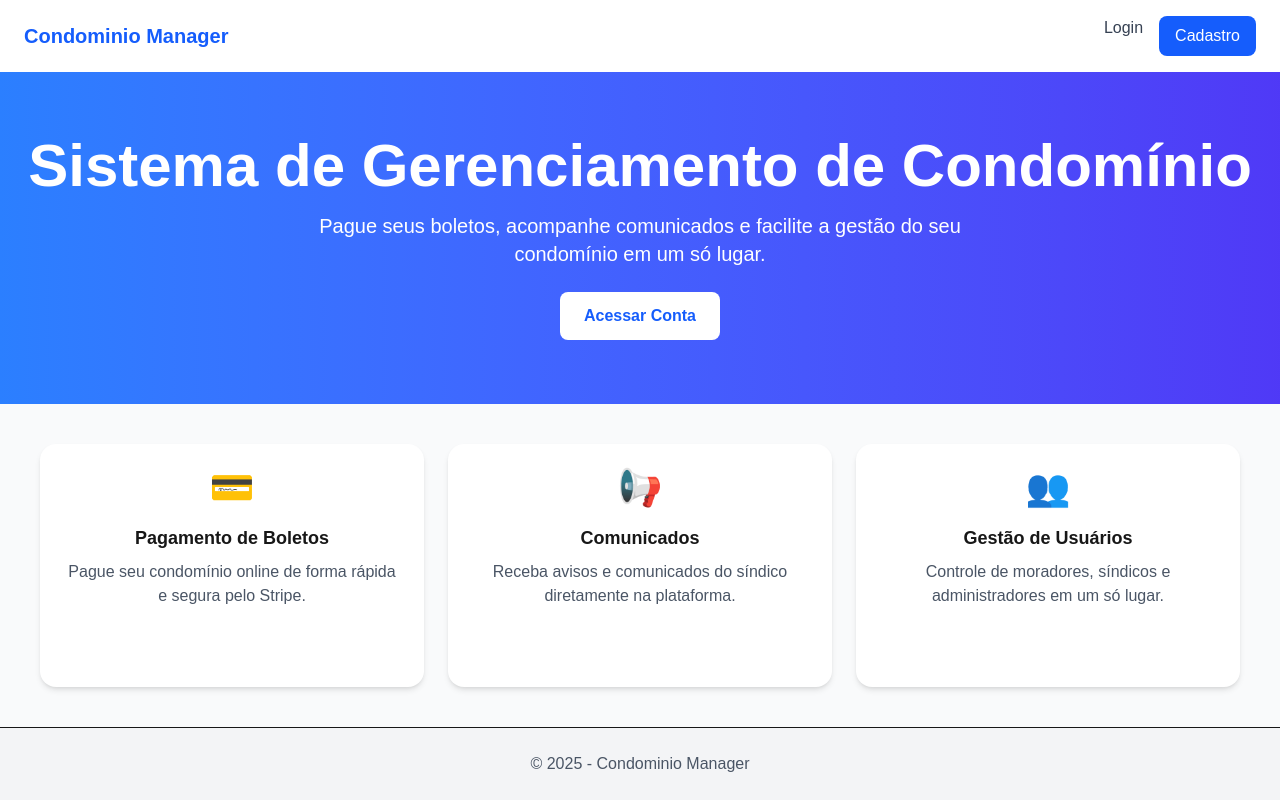
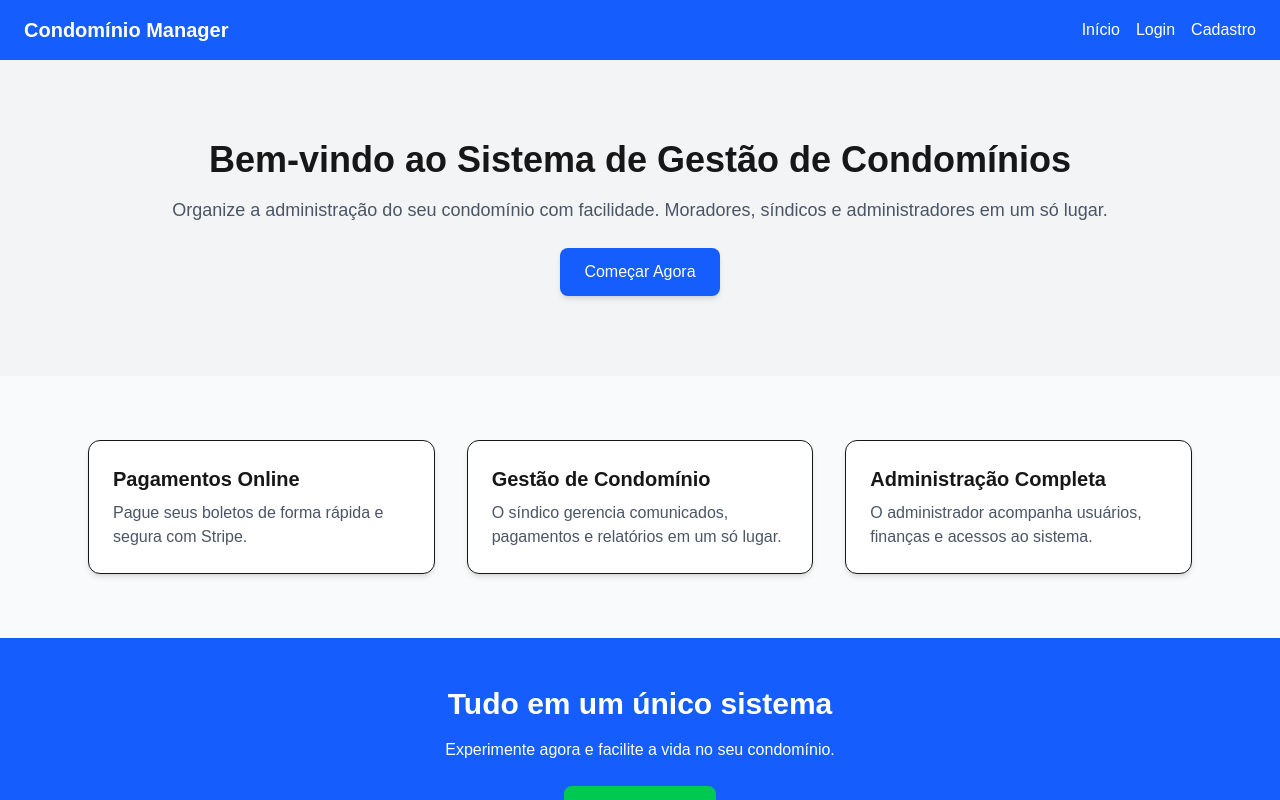
Before and after one commit to Yuri-Rangel-Rabelo-Palheta/condominio-manager, a Next.js app: page / in a window 1280 px wide. Shown: the top 800 px of the page. Built offline with nearby package versions, Linux system fonts and the light colour scheme.

Commit message:
precisa lapidar as páginas, mas aqui é so o começo

```diff
--- a/app/page.tsx
+++ b/app/page.tsx
@@ -1,54 +1,53 @@
 "use client";
 
-import Navbar from "@/components/Navbar";
-import FeatureCard from "@/components/FeatureCard";
+import Navbar from "../components/Navbar";
+import Hero from "../components/Hero";
+import FeatureCard from "../components/FeatureCard";
+import Footer from "../components/Footer";
 
 export default function HomePage() {
   return (
-    <div className="min-h-screen bg-gray-50 flex flex-col">
+    <div className="flex flex-col min-h-screen bg-gray-50">
       {/* Navbar */}
       <Navbar />
 
-      {/* Hero */}
-      <section className="flex flex-col items-center justify-center text-center py-16 px-6 bg-gradient-to-r from-blue-500 to-indigo-600 text-white">
-        <h1 className="text-4xl md:text-6xl font-bold mb-4">
-          Sistema de Gerenciamento de Condomínio
-        </h1>
-        <p className="max-w-2xl text-lg md:text-xl mb-6">
-          Pague seus boletos, acompanhe comunicados e facilite a gestão do seu
-          condomínio em um só lugar.
-        </p>
-        <a
-          href="/auth/login"
-          className="bg-white text-blue-600 px-6 py-3 rounded-lg font-semibold hover:bg-gray-200 transition"
-        >
-          Acessar Conta
-        </a>
-      </section>
+      {/* Hero Section */}
+      <Hero />
 
-      {/* Features */}
-      <section className="grid grid-cols-1 md:grid-cols-3 gap-6 p-10 flex-grow">
+      {/* Feature Cards */}
+      <section className="max-w-6xl mx-auto py-16 px-6 grid md:grid-cols-3 gap-8">
         <FeatureCard
-          title="Pagamento de Boletos"
-          description="Pague seu condomínio online de forma rápida e segura pelo Stripe."
+          title="Pagamentos Online"
+          description="Pague seus boletos de forma rápida e segura com Stripe."
           icon="💳"
         />
         <FeatureCard
-          title="Comunicados"
-          description="Receba avisos e comunicados do síndico diretamente na plataforma."
-          icon="📢"
+          title="Gestão de Condomínio"
+          description="O síndico gerencia comunicados, pagamentos e relatórios em um só lugar."
+          icon="🏢"
         />
         <FeatureCard
-          title="Gestão de Usuários"
-          description="Controle de moradores, síndicos e administradores em um só lugar."
+          title="Administração Completa"
+          description="O administrador acompanha usuários, finanças e acessos ao sistema."
           icon="👥"
         />
       </section>
 
+      {/* Call to Action */}
+      <section className="text-center py-12 bg-blue-600 text-white">
+        <h2 className="text-2xl md:text-3xl font-bold mb-4">
+          Tudo em um único sistema
+        </h2>
+        <p className="mb-6">
+          Experimente agora e facilite a vida no seu condomínio.
+        </p>
+        <button className="px-8 py-3 bg-green-500 hover:bg-green-600 rounded-lg font-semibold transition">
+          Criar Conta
+        </button>
+      </section>
+
       {/* Footer */}
-      <footer className="text-center py-6 bg-gray-100 border-t">
-        <p className="text-gray-600">© {new Date().getFullYear()} - Condominio Manager</p>
-      </footer>
+      <Footer />
     </div>
   );
 }
--- /dev/null
+++ b/components/Card.tsx
@@ -0,0 +1,17 @@
+"use client";
+
+interface CardProps {
+  title: string;
+  description: string;
+  icon?: React.ReactNode; // opcional, pode ser emoji ou ícone SVG
+}
+
+export default function Card({ title, description, icon }: CardProps) {
+  return (
+    <div className="bg-white rounded-2xl shadow-md p-6 flex flex-col items-center text-center hover:shadow-xl transition">
+      {icon && <div className="text-4xl mb-4">{icon}</div>}
+      <h3 className="text-xl font-semibold mb-2 text-gray-800">{title}</h3>
+      <p className="text-gray-600">{description}</p>
+    </div>
+  );
+}
--- a/components/FeatureCard.tsx
+++ b/components/FeatureCard.tsx
@@ -1,16 +1,12 @@
-"use client";
-
-interface FeatureCardProps {
+type FeatureCardProps = {
   title: string;
   description: string;
-  icon: string;
-}
+};
 
-export default function FeatureCard({ title, description, icon }: FeatureCardProps) {
+export default function FeatureCard({ title, description }: FeatureCardProps) {
   return (
-    <div className="bg-white rounded-2xl shadow-md p-6 flex flex-col items-center text-center hover:shadow-lg transition">
-      <div className="text-4xl mb-4">{icon}</div>
-      <h3 className="text-lg font-semibold mb-2">{title}</h3>
+    <div className="border rounded-xl shadow-md p-6 bg-white hover:shadow-lg transition">
+      <h3 className="text-xl font-semibold mb-2">{title}</h3>
       <p className="text-gray-600">{description}</p>
     </div>
   );
--- /dev/null
+++ b/components/Footer.tsx
@@ -0,0 +1,7 @@
+export default function Footer() {
+  return (
+    <footer className="bg-blue-600 text-white py-6 text-center">
+      <p>© {new Date().getFullYear()} Condomínio Manager. Todos os direitos reservados.</p>
+    </footer>
+  );
+}
--- /dev/null
+++ b/components/Hero.tsx
@@ -0,0 +1,14 @@
+export default function Hero() {
+  return (
+    <section className="bg-gray-100 text-center py-20">
+      <h2 className="text-4xl font-bold mb-4">Bem-vindo ao Sistema de Gestão de Condomínios</h2>
+      <p className="text-lg text-gray-600 mb-6">
+        Organize a administração do seu condomínio com facilidade.
+        Moradores, síndicos e administradores em um só lugar.
+      </p>
+      <button className="px-6 py-3 bg-blue-600 text-white rounded-lg shadow-md hover:bg-blue-700 transition">
+        Começar Agora
+      </button>
+    </section>
+  );
+}
--- a/components/Navbar.tsx
+++ b/components/Navbar.tsx
@@ -4,21 +4,12 @@ import Link from "next/link";
 
 export default function Navbar() {
   return (
-    <nav className="flex items-center justify-between px-6 py-4 bg-white shadow-md">
-      <Link href="/" className="text-xl font-bold text-blue-600">
-        Condominio Manager
-      </Link>
-
-      <div className="flex gap-4">
-        <Link href="/login" className="text-gray-700 hover:text-blue-600">
-          Login
-        </Link>
-        <Link
-          href="/cadastro"
-          className="bg-blue-600 text-white px-4 py-2 rounded-lg hover:bg-blue-700 transition"
-        >
-          Cadastro
-        </Link>
+    <nav className="bg-blue-600 text-white px-6 py-4 flex justify-between items-center shadow-md">
+      <h1 className="text-xl font-bold">Condomínio Manager</h1>
+      <div className="space-x-4">
+        <Link href="/">Início</Link>
+        <Link href="/login">Login</Link>
+        <Link href="/cadastro">Cadastro</Link>
       </div>
     </nav>
   );
```
